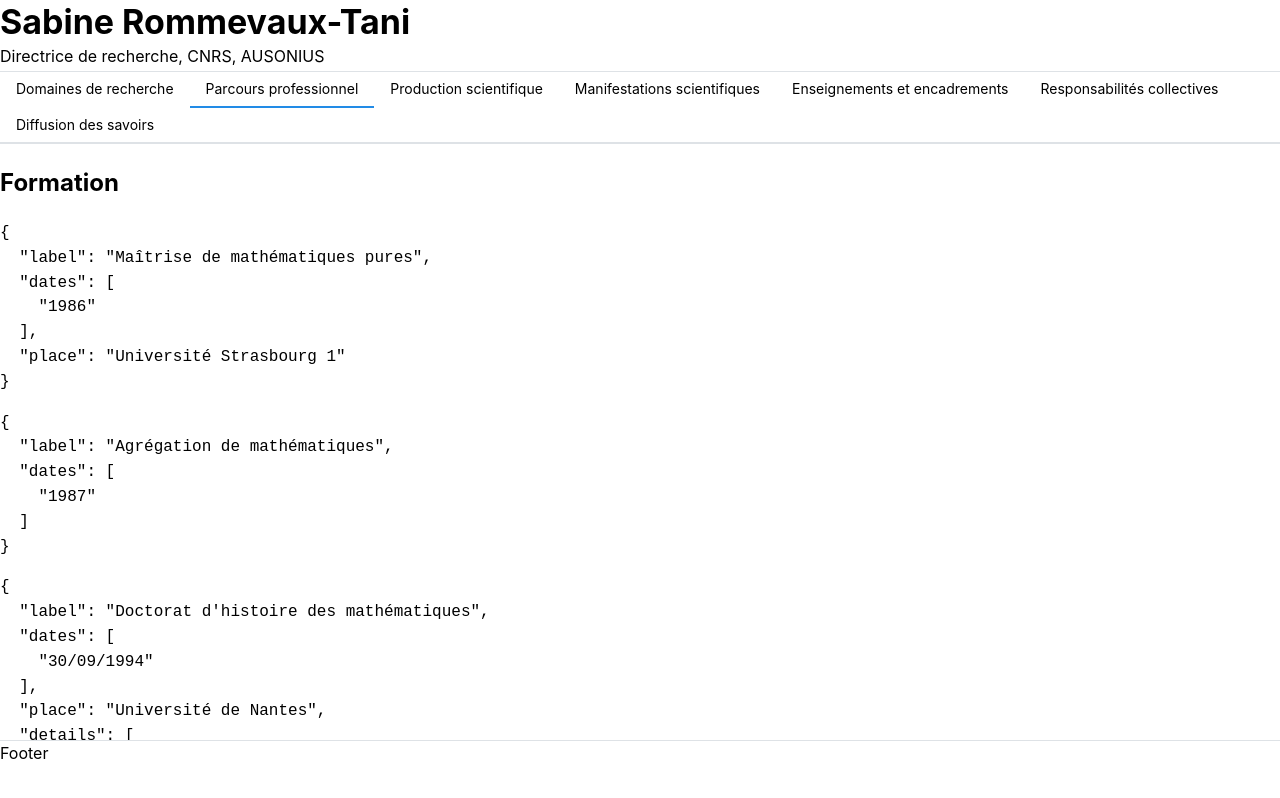
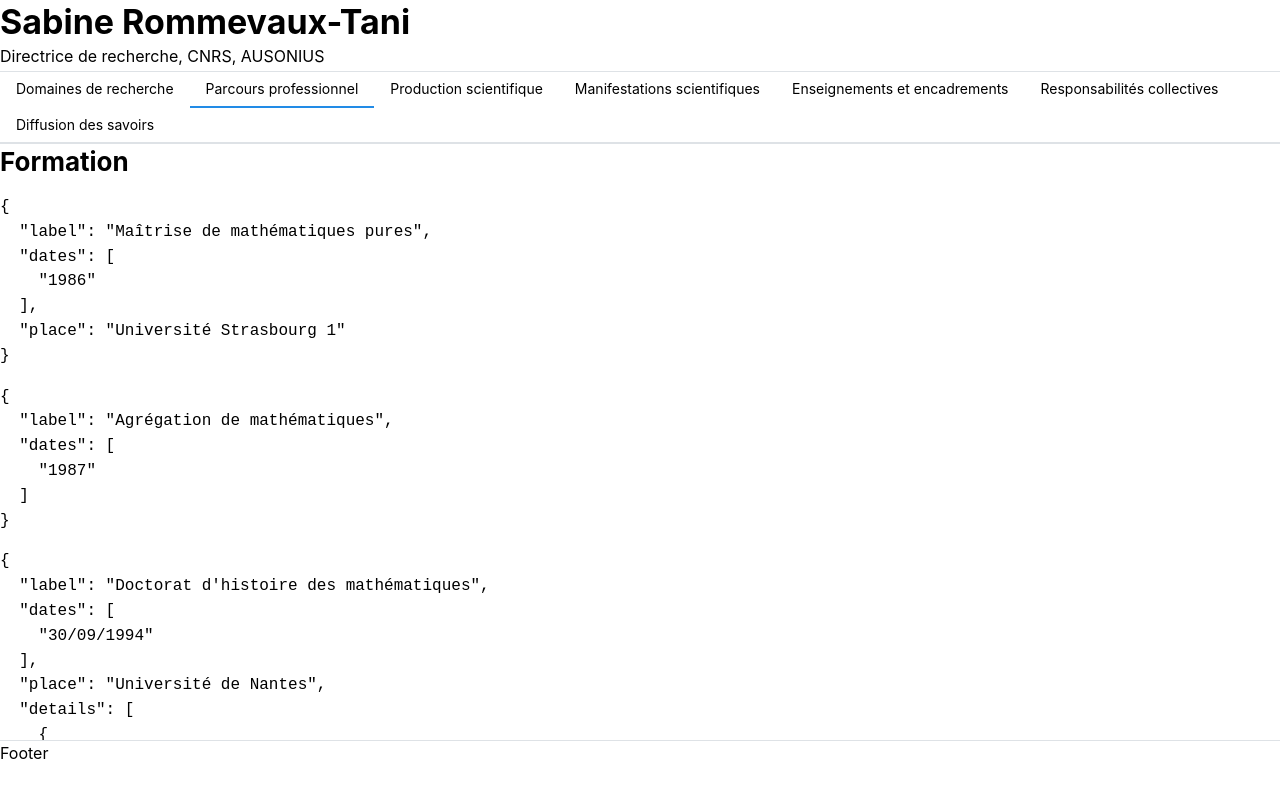
Before and after one commit to 0N0K0/sabine-rommevaux-tani, a React (Vite) app: page / in a window 1280 px wide. Both pictures are taken after a click on the tab "Parcours professionnel". Built offline with nearby package versions, Linux system fonts and the light colour scheme.

Commit message:
recursive Sections

```diff
--- a/src/content/SectionContent.tsx
+++ b/src/content/SectionContent.tsx
@@ -1,15 +1,29 @@
+import { Title, type TitleOrder } from '@mantine/core';
 import type { Content, Data } from '../types/data';
 import { isData } from '../types/guards';
 import { ItemContent } from './ItemContent';
 
-export function SectionContent({ data }: { data: Data }) {
+interface SectionContentProps {
+  data: Data;
+  level?: TitleOrder;
+}
+
+export function SectionContent({ data, level = 2 }: SectionContentProps) {
   return (
     <section>
-      {data.title && <h2>{data.title}</h2>}
+      {data.title && <Title order={level}>{data.title}</Title>}
+
       {data.content?.map((item, index) => {
         if (isData(item)) {
-          return <SectionContent key={index} data={item as Data} />;
+          return (
+            <SectionContent
+              key={index}
+              data={item as Data}
+              level={Math.min(level + 1, 6) as TitleOrder}
+            />
+          );
         }
+
         return <ItemContent key={index} content={item as Content} />;
       })}
     </section>
```
